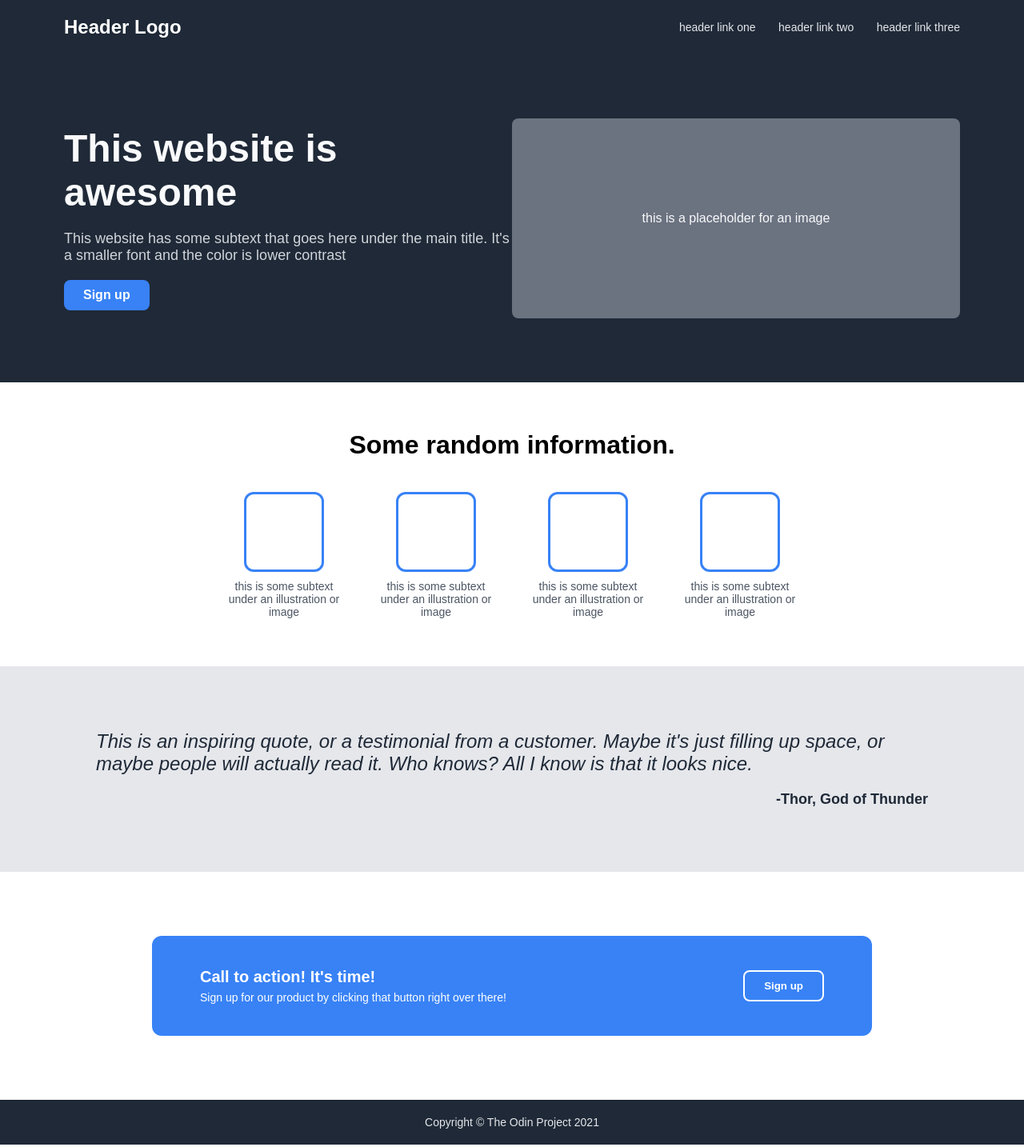
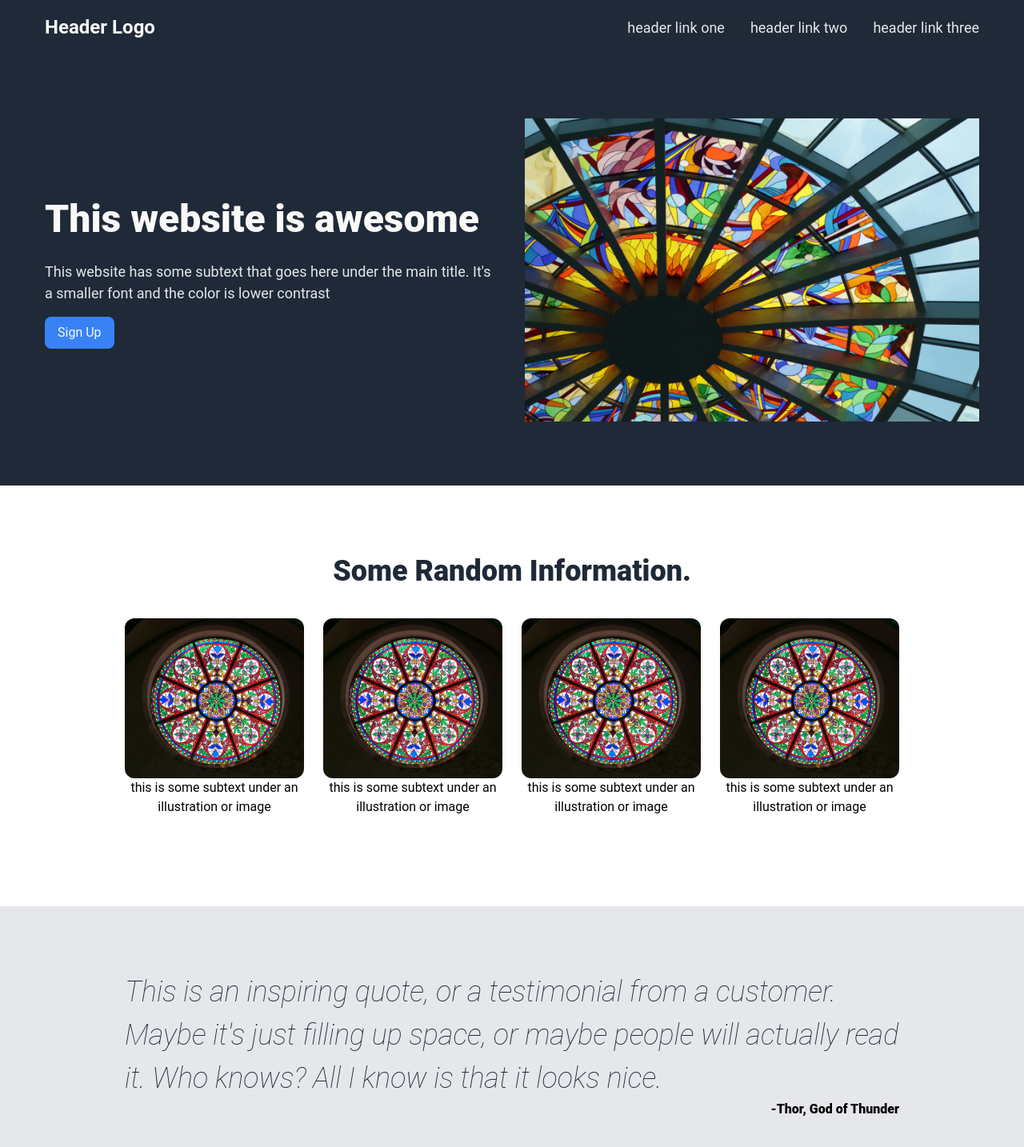
Before and after one commit to teddyrahsyah/top-landing-page, a plain HTML site: page index.html in a window 1280 px wide. Shown: the top 1434 px of the page at 80% size. Drawn offline with Linux system fonts and the light colour scheme.

Commit message:
refactor cleaning up structure

```diff
--- a/index.html
+++ b/index.html
@@ -5,74 +5,83 @@
     <meta charset="UTF-8">
     <meta name="viewport" content="width=device-width, initial-scale=1.0">
     <link rel="stylesheet" href="./styles.css">
-    <title>TOP - Landing Page</title>
+    <title>TOP | Landing Page</title>
 </head>
 
 <body>
-    <header class="header">
-        <div class="logo">Header Logo</div>
-        <nav class="nav-links">
-            <a href="#">header link one</a>
-            <a href="#">header link two</a>
-            <a href="#">header link three</a>
+    <header class="header bg-primary">
+        <div class="container">
+            <h1 class="logo">Header Logo</h1>
+            <nav class="links">
+                <ul>
+                    <li><a href="">header link one</a></li>
+                    <li><a href="">header link two</a></li>
+                    <li><a href="">header link three</a></li>
+                </ul>
             </nav>
+        </div>
     </header>
-
-    <section class="hero">
-        <div class="hero-text">
-            <h1>This website is <strong>awesome</strong></h1>
-            <p>This website has some subtext that goes here under the main title. It's a smaller font and the color is
-                lower contrast</p>
-            <button>Sign up</button>
+    <main class="content">
+        <section class="hero bg-primary">
+            <div class="container">
+                <div class="hero-headline">
+                    <h1>This website is awesome</h1>
+                    <p>This website has some subtext that goes here under the main title. It's a smaller font and the
+                        color is lower contrast</p>
+                    <button>Sign Up</button>
                 </div>
                 <div class="hero-image">
-            <p>this is a placeholder for an image</p>
+                    <img src="images/stained-glass.jpg" alt="Hero Image">
+                </div>
             </div>
         </section>
-
-    <section class="info-section">
-        <h2>Some random information.</h2>
-        <div class="info-cards">
-            <div class="card">
-                <div class="box"></div>
+        <section class="info">
+            <div class="container">
+                <div class="info-headline">
+                    <h2>Some Random Information.</h2>
+                </div>
+                <div class="info-items">
+                    <div class="item">
+                        <img src="images/round-stained-glass.jpg" alt="Item Image">
                         <p>this is some subtext under an illustration or image</p>
                     </div>
-            <div class="card">
-                <div class="box"></div>
+                    <div class="item">
+                        <img src="images/round-stained-glass.jpg" alt="Item Image">
                         <p>this is some subtext under an illustration or image</p>
                     </div>
-            <div class="card">
-                <div class="box"></div>
+                    <div class="item">
+                        <img src="images/round-stained-glass.jpg" alt="Item Image">
                         <p>this is some subtext under an illustration or image</p>
                     </div>
-            <div class="card">
-                <div class="box"></div>
+                    <div class="item">
+                        <img src="images/round-stained-glass.jpg" alt="Item Image">
                         <p>this is some subtext under an illustration or image</p>
                     </div>
                 </div>
+            </div>
         </section>
-
-    <section class="quote">
-        <p class="quote-text">
-            <em>This is an inspiring quote, or a testimonial from a customer. Maybe it's just filling up space, or maybe
-                people will actually read it. Who knows? All I know is that it looks nice.</em>
-        </p>
-        <p class="quote-author"><strong>-Thor, God of Thunder</strong></p>
+        <section class="quotes">
+            <div class="container">
+                <p>This is an inspiring quote, or a testimonial from a customer. Maybe it's just filling up space, or
+                    maybe people will actually read it. Who knows? All I know is that it looks nice.</p>
+                <p>-Thor, God of Thunder</p>
+            </div>
         </section>
-
-    <section class="cta-section">
-        <div class="cta-box">
-            <div class="cta-text">
-                <h3>Call to action! It's time!</h3>
+        <section class="cta">
+            <div class="container">
+                <div class="cta-card">
+                    <div class="cta-headline">
+                        <h3>Call to action. It's time!</h3>
                         <p>Sign up for our product by clicking that button right over there!</p>
                     </div>
-            <button>Sign up</button>
+                    <div class="cta-button">
+                        <button>Sign Up</button>
+                    </div>
+                </div>
             </div>
         </section>
-
-    <footer class="footer">
-        <p>Copyright © The Odin Project 2021</p>
-    </footer>
+    </main>
+    <footer class="footer">@teddyrahsyah | Copyright &copy; The Odin Project 2021</footer>
 </body>
 
 </html>
--- a/styles.css
+++ b/styles.css
@@ -1,181 +1,235 @@
-* {
+/* RESET Style */
+*,
+*::before,
+*::after {
+    box-sizing: border-box;
     margin: 0;
     padding: 0;
-    box-sizing: border-box;
 }
 
 body {
-    font-family: Arial, sans-serif;
+    line-height: 1.5;
+    -webkit-font-smoothing: antialiased;
+    font-family: Roboto, system-ui, sans-serif;
+    background-color: #fff;
+    color: #000;
 }
 
-.header {
-    background-color: #1f2937;
-    padding: 20px 80px;
-    display: flex;
-    justify-content: space-between;
-    align-items: center;
-    color: white;
+img,
+picture,
+video,
+canvas,
+svg {
+    display: block;
+    max-width: 100%;
 }
 
-.logo {
-    font-size: 24px;
-    font-weight: bold;
+input,
+button,
+textarea,
+select {
+    font: inherit;
 }
 
-.nav-links a {
-    margin-left: 24px;
-    color: #e5e7eb;
+a {
     text-decoration: none;
-    font-size: 14px;
+    color: inherit;
 }
 
-.hero {
-    background-color: #1f2937;
-    color: #f9fafb;
-    padding: 80px;
-    display: flex;
-    justify-content: space-between;
-    align-items: center;
+ul,
+ol {
+    list-style: none;
 }
 
-.hero-text {
+table {
+    border-collapse: collapse;
+    border-spacing: 0;
+}
+
+/* THEME Style */
+.bg-primary {
+    background-color: #1F2937;
+}
+
+.bg-secondary {
+    background-color: #E5E7EB;
+}
+
+.container {
+    max-width: 1200px;
+    margin: 0 auto;
+    padding: 0 1rem;
+}
+
+/* HEADER Style */
+.header {
+    padding: 1rem;
+}
+
+.header .container {
+    display: flex;
+    align-items: center;
+    justify-content: space-between;
+}
+
+.links ul {
+    display: flex;
+    align-items: center;
+    gap: 32px;
+}
+
+.header .logo {
+    color: #F9FAF8;
+    font-size: 24px;
+}
+
+.header .links {
+    color: #E5E7EB;
+    font-size: 18px;
+}
+
+/* HERO Style */
+.hero {
+    padding: 5rem 0;
+}
+
+.hero .container {
+    display: flex;
+    align-items: center;
+    justify-content: space-between;
+    gap: 2rem;
+}
+
+.hero-headline,
+.hero-image {
     flex: 1;
 }
 
-.hero-text h1 {
+.hero-headline h1 {
+    color: #F9FAF8;
     font-size: 48px;
-    font-weight: bold;
-    margin-bottom: 20px;
+    font-weight: 900;
 }
 
-.hero-text p {
+.hero-headline p {
+    color: #E5E7EB;
     font-size: 18px;
-    color: #d1d5db;
-    margin-bottom: 20px;
+    margin: 1rem 0;
 }
 
-.hero-text button {
-    background-color: #3882f6;
-    color: white;
-    padding: 10px 24px;
+.hero-headline button {
+    color: #F9FAF8;
+    background-color: #3882F6;
+    padding: 0.5rem 1rem;
     border: none;
     border-radius: 8px;
-    font-weight: bold;
-    font-size: 16px;
     cursor: pointer;
+    font-size: 1rem;
+    transition: background-color 0.3s ease;
 }
 
-.hero-image {
-    flex: 1;
-    background-color: #6b7280;
-    color: #f9fafb;
-    height: 250px;
-    display: flex;
-    align-items: center;
-    justify-content: center;
-    border-radius: 8px;
+.hero-headline button:hover {
+    background-color: #0056b3;
+}
+
+/* INFO Style */
+.info {
+    padding: 5rem 0;
+}
+
+.info .container {
+    max-width: 1000px;
+}
+
+.info-headline {
     text-align: center;
 }
 
-.info-section {
-    padding: 60px 80px;
+.info-headline h2 {
+    color: #1F2937;
+    font-size: 36px;
+    font-weight: 900;
+}
+
+.info .info-items {
+    display: flex;
+    justify-content: space-evenly;
+    align-items: center;
+    gap: 1.5rem;
+    margin: 2rem 0;
+}
+
+.info-items .item {
     text-align: center;
 }
 
-.info-section h2 {
-    font-size: 32px;
-    font-weight: bold;
-    margin-bottom: 40px;
+.info-items .item img {
+    width: 100%;
+    height: 200px;
+    object-fit: cover;
+    border-radius: 12px;
 }
 
-.info-cards {
-    display: flex;
-    justify-content: center;
-    gap: 40px;
-    flex-wrap: wrap;
+/* QUOTES Style */
+.quotes {
+    background-color: #E5E7EB;
+    padding: 5rem 0;
 }
 
-.card {
-    display: flex;
-    flex-direction: column;
-    align-items: center;
-    max-width: 150px;
+.quotes .container {
+    max-width: 1000px;
 }
 
-.box {
-    width: 100px;
-    height: 100px;
-    border: 3px solid #3882f6;
-    border-radius: 12px;
-    margin-bottom: 10px;
+.quotes p:first-of-type {
+    color: #1F2937;
+    font-size: 36px;
+    font-weight: 100;
+    font-style: italic;
 }
 
-.card p {
-    font-size: 14px;
-    color: #4b5563;
+.quotes p:last-of-type {
+    text-align: end;
+    font-weight: 900;
 }
 
-.quote {
-    background-color: #e5e7eb;
-    padding: 80px 120px;
-    text-align: left;
-    font-size: 24px;
-    color: #1f2937;
+/* CTA Style */
+.cta {
+    padding: 5rem 0;
 }
 
-.quote-text {
-    margin-bottom: 20px;
+.cta-card {
+    padding: 2rem 0;
+    display: flex;
+    align-items: center;
+    justify-content: space-around;
+    border-radius: 8px;
+    background-color: #3882F6;
+    color: #F9FAF8;
 }
 
-.quote-author {
-    text-align: right;
-    font-size: 18px;
-    font-weight: bold;
+.cta-card p {
+    color: #E5E7EB;
 }
 
-.cta-section {
-    padding: 80px;
-    display: flex;
-    justify-content: center;
-    align-items: center;
+.cta-button button {
+    color: #F9FAF8;
+    background-color: #3882F6;
+    padding: .5rem 5rem;
+    border: 2px solid #F9FAF8;
+    border-radius: 8px;
+    cursor: pointer;
+    font-size: 1rem;
+    transition: background-color 0.3s ease;
 }
 
-.cta-box {
-    background-color: #3882f6;
-    color: white;
-    padding: 40px 60px;
-    border-radius: 12px;
-    width: 100%;
-    max-width: 900px;
-    display: flex;
-    justify-content: space-between;
-    align-items: center;
+.cta-button button:hover {
+    background-color: #0056b3;
 }
 
-.cta-text h3 {
-    font-size: 20px;
-    font-weight: bold;
-    margin-bottom: 6px;
+/* FOOTER Style */
+.footer {
+    padding: 1.5rem 0;
+    background-color: #1F2937;
+    color: #E5E7EB;
+    text-align: center;
 }
-
-.cta-text p {
-    font-size: 14px;
-}
-
-.cta-box button {
-    background-color: #3882f6;
-    color: white;
-    padding: 10px 24px;
-    border: 2px solid white;
-    border-radius: 8px;
-    font-weight: bold;
-    cursor: pointer;
-}
-
-.footer {
-    background-color: #1f2937;
-    color: #e5e7eb;
-    text-align: center;
-    padding: 20px;
-    font-size: 14px;
-}
```
Also changed, not shown: images/round-stained-glass.jpg (added). Lines whose indentation alone changed are shown as unchanged.
